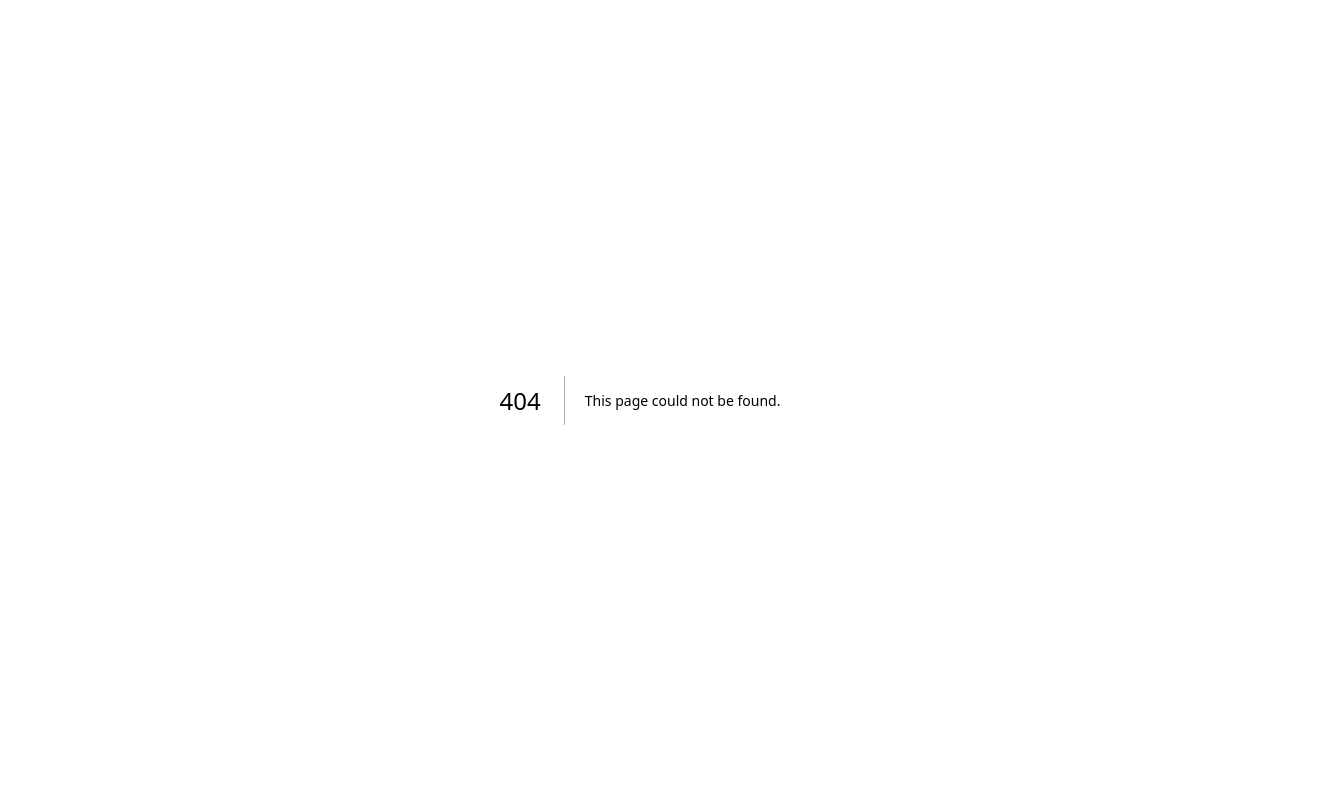
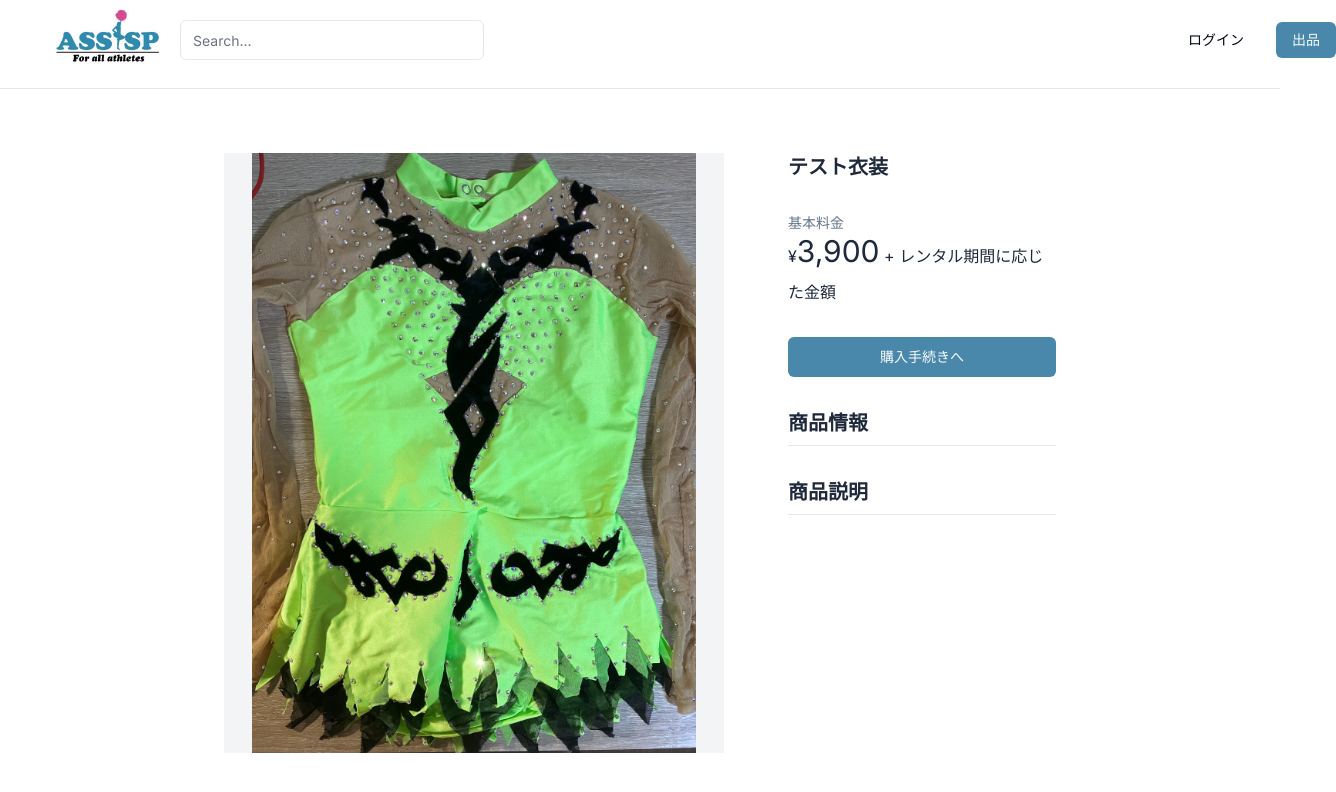
Before and after one commit to zawazawa84/assispo, a Next.js app: page /costume/detail/1 in a window 1280 px wide. Before the commit this address had no page. Shown: the top 792 px of the page, 1336 px wide, since content can reach past the window. Built offline with nearby package versions, Linux system fonts and the light colour scheme.

Commit message:
衣装詳細ページの実装

```diff
--- /dev/null
+++ b/src/app/costume/detail/[costumeId]/page.tsx
@@ -0,0 +1,5 @@
+import { CostumeDetail } from '@/features/costume/pages/CostumeDetail';
+
+export default function CostumeDetailPage() {
+  return <CostumeDetail />;
+}
--- /dev/null
+++ b/src/features/costume/pages/CostumeDetail.tsx
@@ -0,0 +1,45 @@
+import { Header } from '@/components/Layout/Header';
+import { Button } from '@/components/ui/button';
+import { Separator } from '@/components/ui/separator';
+import Image from 'next/image';
+
+export const CostumeDetail = () => {
+  return (
+    <>
+      <header className="sticky top-0 z-10 bg-white">
+        <Header />
+        <Separator className="my-2" />
+      </header>
+      <div className="flex h-screen mt-16 ml-56 mr-56 space-x-12">
+        <div className="flex-shrink-0">
+          <Image
+            src={'/item3.png'}
+            alt=""
+            width={500}
+            height={500}
+            className="sticky top-36 z-10 object-contain aspect-[5/6] bg-secondary"
+          />
+        </div>
+        <div className="w-108 pl-4 space-y-8">
+          <h1 className="font-semibold text-xl text-slate-800">テスト衣装</h1>
+          <div>
+            <p className="text-sm text-slate-500">基本料金</p>
+            <h1 className="text-3xl text-slate-800">
+              <span className="text-base">¥</span>3,900
+              <span className="text-base"> + レンタル期間に応じた金額</span>
+            </h1>
+          </div>
+          <Button className="w-full bg-[#4988aa]">購入手続きへ</Button>
+          <div>
+            <h1 className="font-semibold text-xl text-slate-800">商品情報</h1>
+            <Separator className="my-2" />
+          </div>
+          <div>
+            <h1 className="font-semibold text-xl text-slate-800">商品説明</h1>
+            <Separator className="my-2" />
+          </div>
+        </div>
+      </div>
+    </>
+  );
+};
--- a/src/gen/$path.ts
+++ b/src/gen/$path.ts
@@ -8,6 +8,11 @@ const buildSuffix = (url?: {query?: Record<string, string>, hash?: string}) => {
 
 export const pagesPath = {
   "costume": {
+    "detail": {
+      _costumeId: (costumeId: string | number) => ({
+        $url: (url?: { hash?: string }) => ({ pathname: '/costume/detail/[costumeId]' as const, query: { costumeId }, hash: url?.hash, path: `/costume/detail/${costumeId}${buildSuffix(url)}` })
+      })
+    },
     $url: (url?: { hash?: string }) => ({ pathname: '/costume' as const, hash: url?.hash, path: `/costume${buildSuffix(url)}` })
   },
   "signin": {
```
Also changed, not shown: 1 other file (tests, documents, lock files or other folders).
